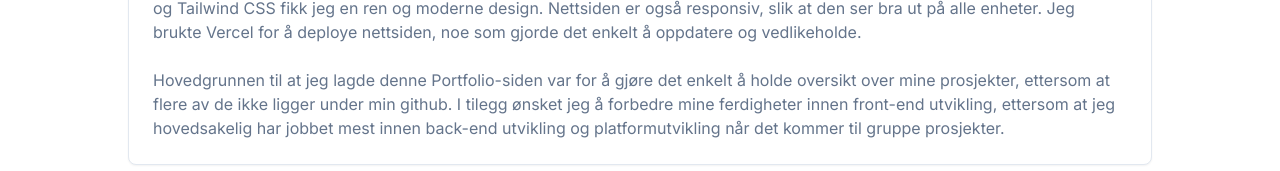
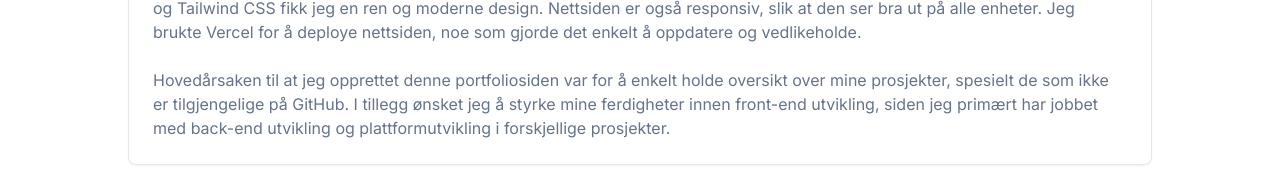
Before and after one commit to arnold01235/arndev, a Next.js app: page /projects in a window 1280 px wide. Shown: the part 523-694 px from the top of the page. Built offline with nearby package versions, Linux system fonts and the light colour scheme; grey boxes are pictures that could not be loaded.

Commit message:
Changed some of details under portfolio website, in projects page

```diff
--- a/app/projects/page.tsx
+++ b/app/projects/page.tsx
@@ -16,7 +16,7 @@ const projects = () => {
         imageUrl='/images/portfolio-website.png'
         details={`Denne portfolio-nettsiden ble utviklet med Next.js og React for å vise frem mine prosjekter og erfaringer. Ved å bruke ShadCN og Tailwind CSS fikk jeg en ren og moderne design. Nettsiden er også responsiv, slik at den ser bra ut på alle enheter. Jeg brukte Vercel for å deploye nettsiden, noe som gjorde det enkelt å oppdatere og vedlikeholde.
 
-            Hovedgrunnen til at jeg lagde denne Portfolio-siden var for å gjøre det enkelt å holde oversikt over mine prosjekter, ettersom at flere av de ikke ligger under min github. I tilegg ønsket jeg å forbedre mine ferdigheter innen front-end utvikling, ettersom at jeg hovedsakelig har jobbet mest innen back-end utvikling og platformutvikling når det kommer til gruppe prosjekter.`}
+            Hovedårsaken til at jeg opprettet denne portfoliosiden var for å enkelt holde oversikt over mine prosjekter, spesielt de som ikke er tilgjengelige på GitHub. I tillegg ønsket jeg å styrke mine ferdigheter innen front-end utvikling, siden jeg primært har jobbet med back-end utvikling og plattformutvikling i forskjellige prosjekter.`}
         date='Sommer 2024'
       />
 
```
